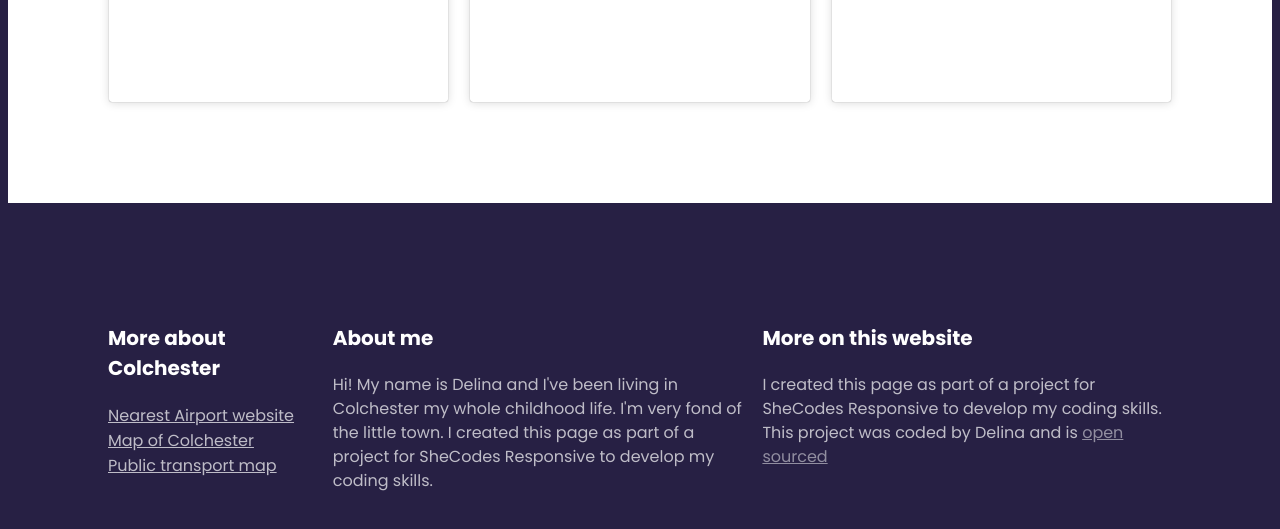
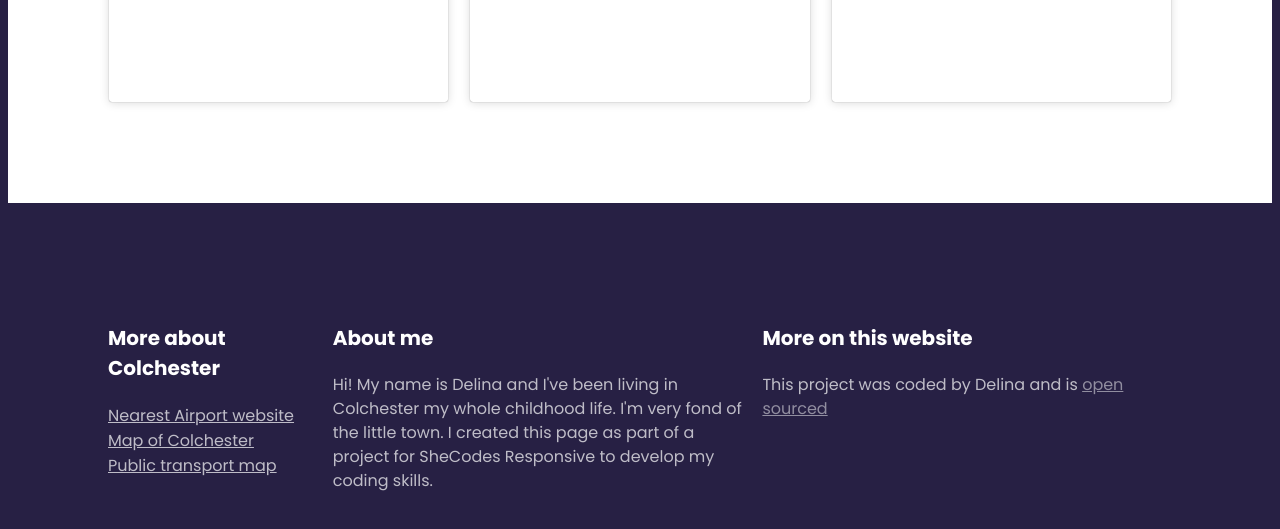
Before and after one commit to nina88c/hometown-project, a plain HTML site: page index.html in a window 1280 px wide. Shown: the part 3135-3664 px from the top of the page. Drawn offline with Linux system fonts and the light colour scheme; a script that the page names is missing.

Commit message:
Update index.html

```diff
--- a/index.html
+++ b/index.html
@@ -242,9 +242,6 @@
           <div>
             <h3>More on this website</h3>
             <p>
-              I created this page as part of a project for SheCodes Responsive
-              to develop my coding skills.
-              <br />
               This project was coded by Delina and is
               <a
                 href="https://github.com/nina88c"
```
